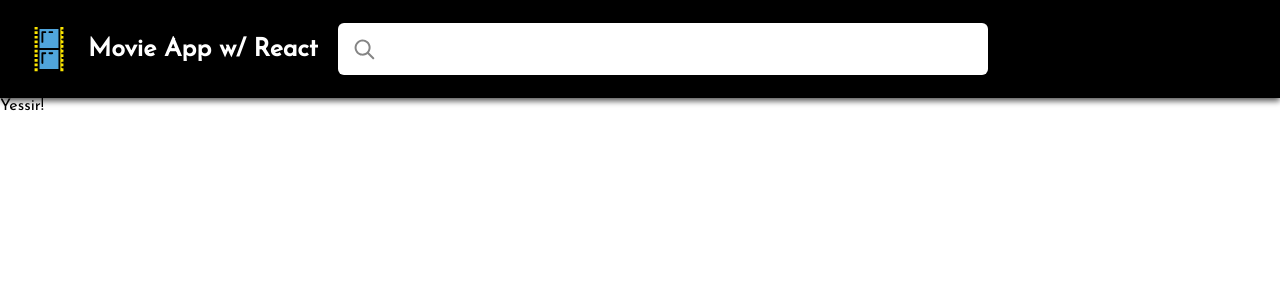
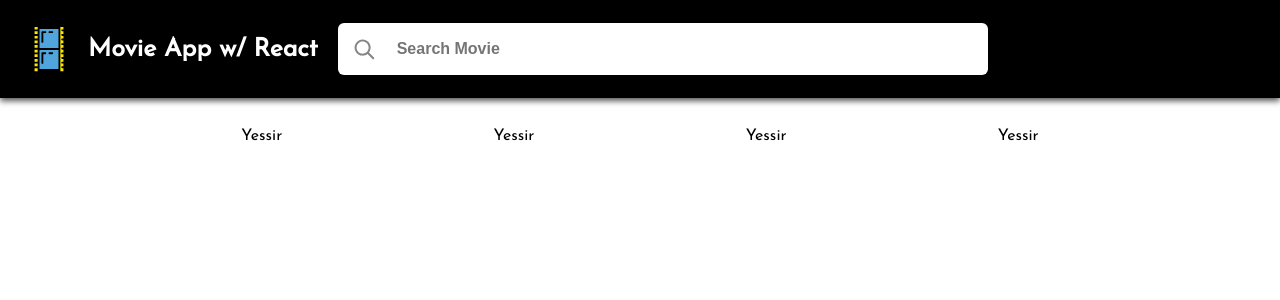
Before and after one commit to 730photo/MovieAppWithReact, a React (Create React App) app: page / in a window 1280 px wide. Shown: the top 300 px of the page. Built offline with nearby package versions, Linux system fonts and the light colour scheme.

Commit message:
added a movie component

```diff
--- a/src/App.js
+++ b/src/App.js
@@ -1,4 +1,5 @@
 import styled from "styled-components";
+import MovieComponent from "./components/MovieComponent";
 
 const Container = styled.div`
   display: flex;
@@ -50,6 +51,7 @@ const SearchIcon = styled.img`
   height: 32px;
 `;
 
+// Search input box
 const SearchInput = styled.input`
   color: black;
   font-size: 16px;
@@ -59,6 +61,15 @@ const SearchInput = styled.input`
   margin-left: 15px;
 `;
 
+// Movie list container
+const MovieListContainer = styled.div`
+  display: flex;
+  flex-direction: row;
+  flex-wrap: wrap;
+  padding: 30px;
+  justify-content: space-evenly;
+`;
+
 function App() {
   return <Container>
     <Header><AppName>
@@ -66,10 +77,15 @@ function App() {
       Movie App w/ React</AppName>
       <SearchBox>
         <SearchIcon src="/search-icon.svg"/>
-        <SearchInput />
+        <SearchInput placeholder="Search Movie" />
       </SearchBox>
       </Header>
-    Yessir!
+      <MovieListContainer>
+        <MovieComponent />
+        <MovieComponent />
+        <MovieComponent />
+        <MovieComponent />
+      </MovieListContainer>
     </Container>;
 }
 
--- /dev/null
+++ b/src/components/MovieComponent.js
@@ -0,0 +1,6 @@
+const MovieComponent = (props) => {
+
+    return <div>Yessir</div>
+}
+
+export default MovieComponent
```
